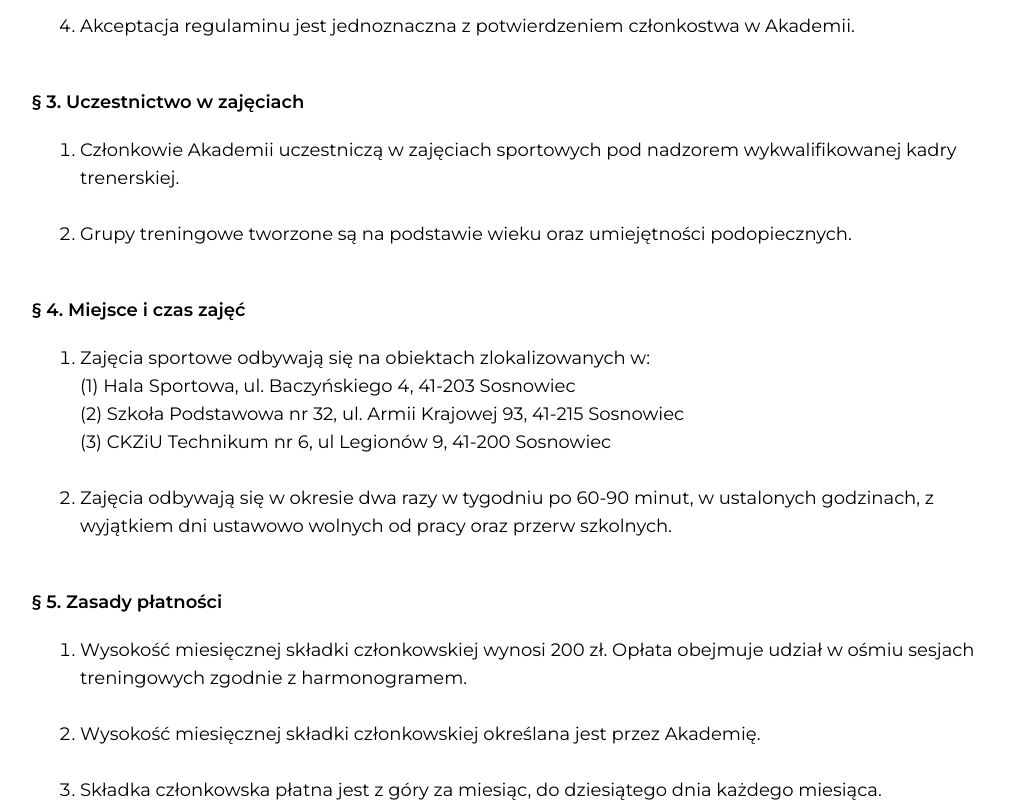
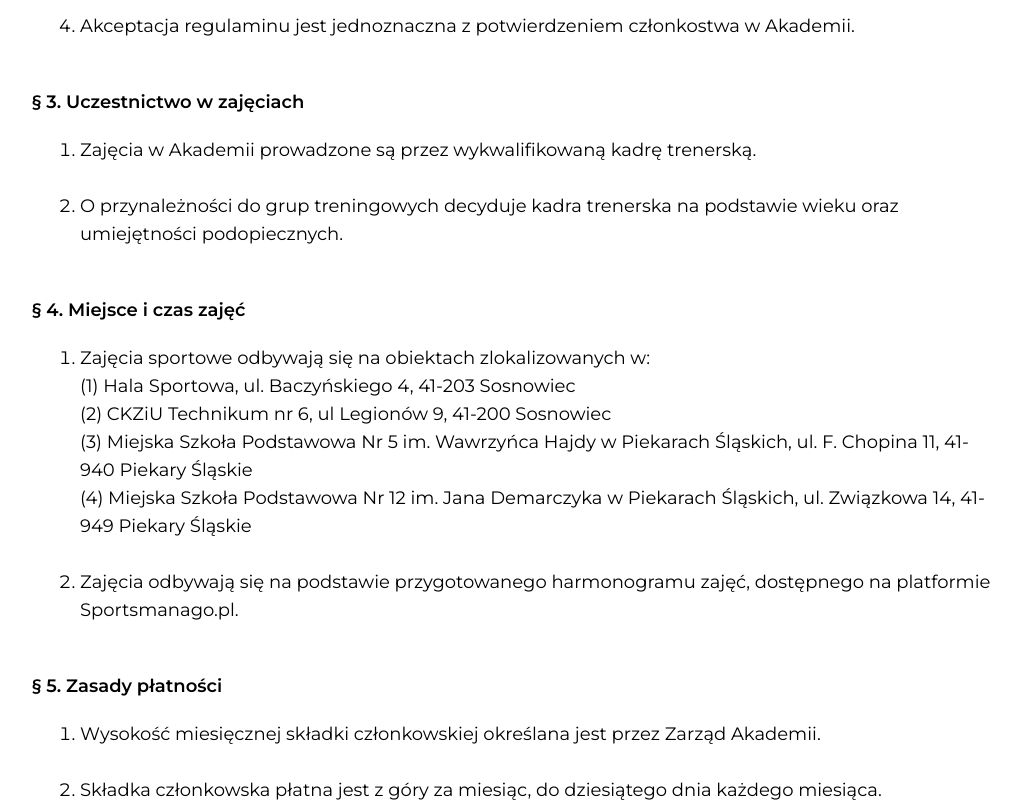
Before and after one commit to kvbqq/plomien-milowice, a Next.js app: page /regulamin in a window 1280 px wide. Shown: the part 1040-1842 px from the top of the page, without its empty margins (128-1149 px from the left). Built offline with nearby package versions, Linux system fonts and the light colour scheme.

Commit message:
refactor: regulamin

```diff
--- a/app/regulamin/page.tsx
+++ b/app/regulamin/page.tsx
@@ -48,14 +48,14 @@ export default function Regulations() {
             <br />
           </li>
           <li>
-            Miesięczna opłata stanowi składkę członkowską związaną z
+            Miesięczna opłata jest jednocześnie składką członkowską związaną z
             przynależnością do sekcji piłki siatkowej klubu M.T.S Płomień
             Milowice. <br />
             <br />
           </li>
           <li>
             Członek Akademii zobowiązany jest do przestrzegania niniejszego
-            regulaminu oraz regulaminów poszczególnych zajęć. <br />
+            regulaminu oraz regulaminów zajęć. <br />
             <br />
           </li>
           <li>
@@ -68,13 +68,13 @@ export default function Regulations() {
         <h2 className="font-semibold">§ 3. Uczestnictwo w zajęciach</h2>
         <ol className="list-decimal pl-12">
           <li>
-            Członkowie Akademii uczestniczą w zajęciach sportowych pod nadzorem
-            wykwalifikowanej kadry trenerskiej. <br />
+            Zajęcia w Akademii prowadzone są przez wykwalifikowaną kadrę
+            trenerską. <br />
             <br />
           </li>
           <li>
-            Grupy treningowe tworzone są na podstawie wieku oraz umiejętności
-            podopiecznych. <br />
+            O przynależności do grup treningowych decyduje kadra trenerska na
+            podstawie wieku oraz umiejętności podopiecznych. <br />
             <br />
           </li>
         </ol>
@@ -84,15 +84,16 @@ export default function Regulations() {
           <li>
             Zajęcia sportowe odbywają się na obiektach zlokalizowanych w: <br />
             (1) Hala Sportowa, ul. Baczyńskiego 4, 41-203 Sosnowiec <br />
-            (2) Szkoła Podstawowa nr 32, ul. Armii Krajowej 93, 41-215 Sosnowiec{" "}
-            <br />
-            (3) CKZiU Technikum nr 6, ul Legionów 9, 41-200 Sosnowiec <br />
+            (2) CKZiU Technikum nr 6, ul Legionów 9, 41-200 Sosnowiec <br />
+            (3) Miejska Szkoła Podstawowa Nr 5 im. Wawrzyńca Hajdy w Piekarach
+            Śląskich, ul. F. Chopina 11, 41-940 Piekary Śląskie <br />
+            (4) Miejska Szkoła Podstawowa Nr 12 im. Jana Demarczyka w Piekarach
+            Śląskich, ul. Związkowa 14, 41-949 Piekary Śląskie <br />
             <br />
           </li>
           <li>
-            Zajęcia odbywają się w okresie dwa razy w tygodniu po 60-90 minut, w
-            ustalonych godzinach, z wyjątkiem dni ustawowo wolnych od pracy oraz
-            przerw szkolnych. <br />
+            Zajęcia odbywają się na podstawie przygotowanego harmonogramu zajęć,
+            dostępnego na platformie Sportsmanago.pl. <br />
             <br />
           </li>
         </ol>
@@ -100,14 +101,8 @@ export default function Regulations() {
         <h2 className="font-semibold">§ 5. Zasady płatności</h2>
         <ol className="list-decimal pl-12">
           <li>
-            Wysokość miesięcznej składki członkowskiej wynosi 200 zł. Opłata
-            obejmuje udział w ośmiu sesjach treningowych zgodnie z
-            harmonogramem. <br />
-            <br />
-          </li>
-          <li>
             Wysokość miesięcznej składki członkowskiej określana jest przez
-            Akademię. <br />
+            Zarząd Akademii. <br />
             <br />
           </li>
           <li>
@@ -378,7 +373,7 @@ export default function Regulations() {
             <br />
             <br />
           </li>
-          <li>Regulamin wchodzi w życie z dniem 1 sierpnia 2024 r.</li>
+          <li>Regulamin wchodzi w życie z dniem 1 września 2025 r.</li>
         </ol>
       </section>
     </main>
```
